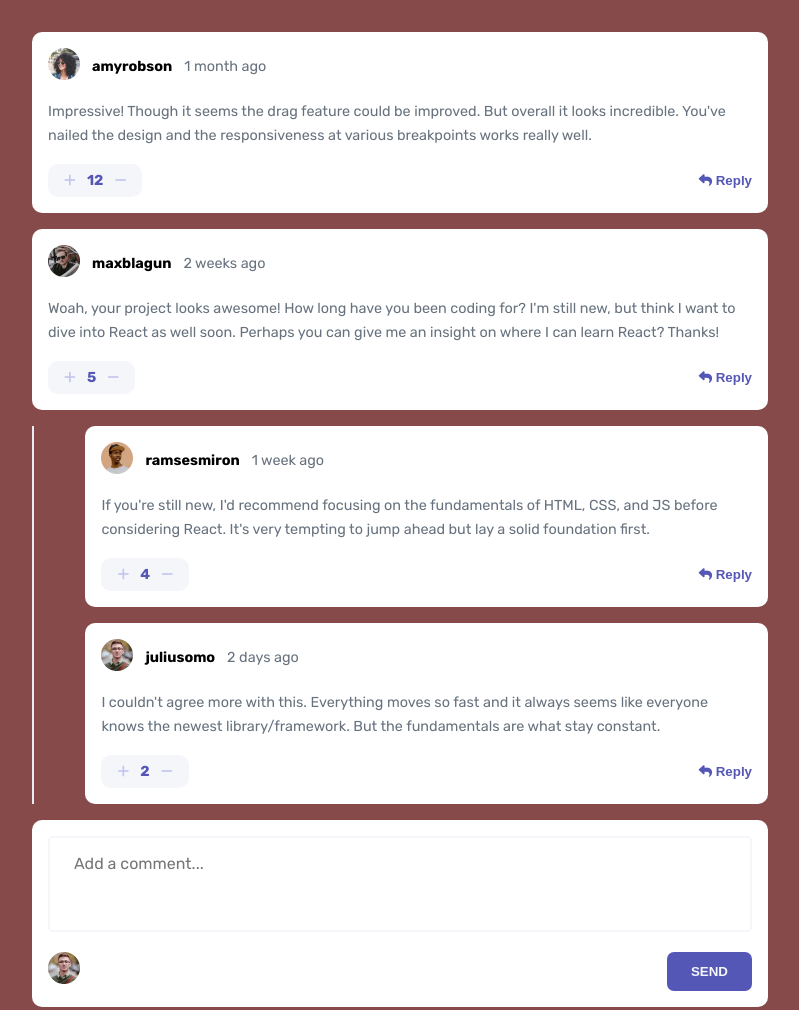
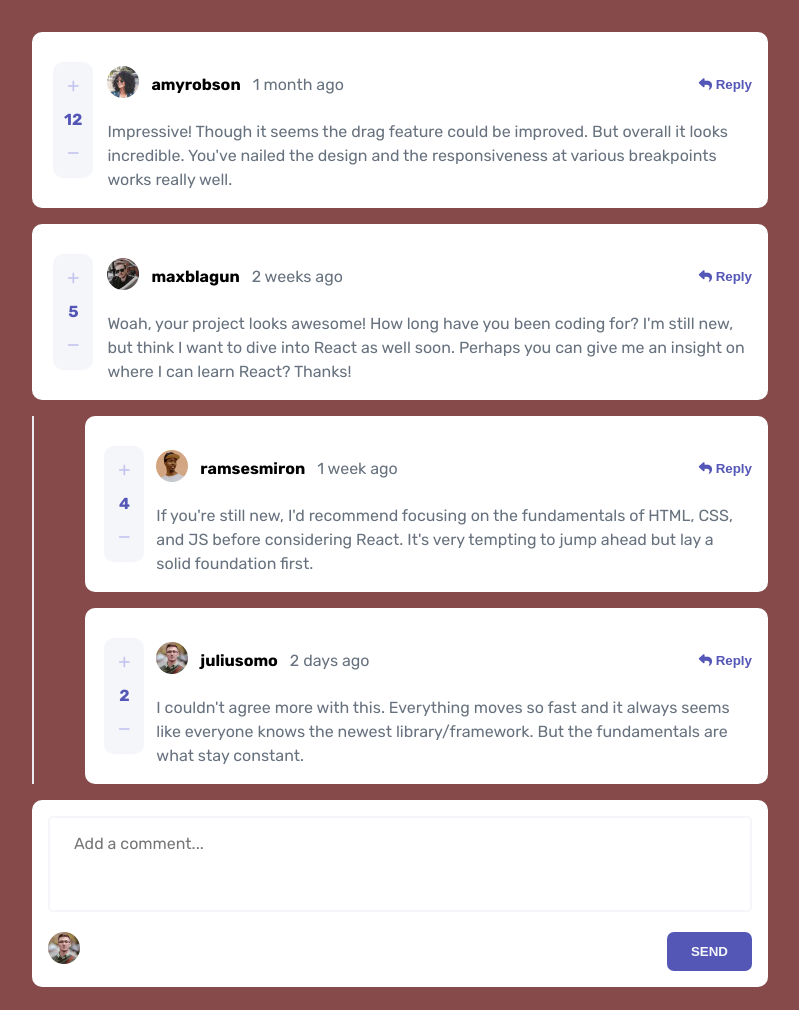
Before and after one commit to Pomz010/interactive_comment_section, a website: page index.html in a window 1280 px wide. Shown: the whole page, without its empty margins (240-1039 px from the left). Drawn offline with Linux system fonts and the light colour scheme.

Commit message:
desktop layout done

```diff
--- a/src/js/app.js
+++ b/src/js/app.js
@@ -118,7 +118,7 @@ class Comment {
                         <span class="__comment__date">${this.commentDate}</span>
                     </div>
                     <p class="__comment__content">${this.comment}</p>
-                    <div class="__comment__command">
+
                         <div class="__command__vote--btn --btn">
                             <button class="up-vote vote--btn">
                                 <i class="fa-solid fa-plus"></i>
@@ -132,7 +132,7 @@ class Comment {
                             <i class="fa-solid fa-reply"></i>
                             Reply
                         </button>
-                    </div>
+
                 </div>
             </div>
         `
--- a/src/sass/main.scss
+++ b/src/sass/main.scss
@@ -28,7 +28,7 @@ body {
     display: grid;
     grid-template-columns: repeat(4, 1fr);
     font-family: $font-family;
-    font-size: clamp(0.90rem, 2%, 1.25rem);
+    font-size: clamp(0.75rem, 2vw, 1rem);
     background-color: rgb(134, 74, 74);
     align-items: center;
     height: 100vh;
@@ -48,6 +48,14 @@ body {
         padding: 1rem;
         margin: 1rem 0;
         border-radius: 10px;
+    }
+
+    .__comment {
+        display: grid;
+        grid-template-columns: repeat(4, 1fr);
+        justify-content: center;
+        align-items: center;
+        column-gap: 0.55rem;
     }
 
     .__comment__command {
@@ -91,23 +99,34 @@ body {
         display: flex;
         align-items: center;
         gap: 0.75rem;
+        grid-column: 1 / span 4;
     }
+
+    // .__comment__avatar {
+    //     grid-column: 1 / span 1;
+    // }
 
     .__comment__username {
         font-weight: bolder;
         color: black;
     }
 
+    // .__comment__date {
+    //     grid-column: 7 / span 5;
+    // }
+
     .__comment__content {
-        margin: 1rem 0;
         font-weight: 400;
         line-height: 1.5rem;
+        grid-column: 1 / span 4;
     }
 
     .__command__vote--btn {
         background-color: $neutral-4;
-        padding: 0.5rem;
+        padding: 0.5rem 0.25rem;
         border-radius: 10px;
+        width: 6rem;
+        text-align: center;
 
         .vote--btn {
             margin: 0 0.5rem;
@@ -119,6 +138,11 @@ body {
     .__command__reply--btn {
         font-weight: bolder;
         color: $clr-primary;
+    }
+
+    .__command__reply--btn {
+        grid-column: 2 / span 3;
+        text-align: right;
     }
 }
 
@@ -152,6 +176,38 @@ body {
     }
 }
 
-@media (min-width: 768px) {
+@media (min-width: 769px) {
+    .container {
+        .__comment {
+            grid-template-columns: repeat(12, 1fr);
+            grid-template-rows: repeat(2, 1fr);
+        }
 
+        .__command__reply--btn {
+            grid-column: 10 / span 3;
+            grid-row: 1 / span 1;
+        }
+
+        .__comment__info {
+            grid-column: 2 / span 5;
+        }
+
+        .__comment__content {
+            grid-column: 2 / span 11;
+        }
+
+        .__command__vote--btn {
+            grid-column: 1 / span 1;
+            grid-row: 1 / span 2;
+            display: flex;
+            flex-direction: column;
+            height: 80%;
+            width: 2.5rem;
+            margin: 0 auto;
+            align-items: center;
+            justify-content: space-around;
+        }
+
+
+    }
 }
```
Also changed, not shown: public/js/app.js (+1 -1 lines), public/css/main.css.
